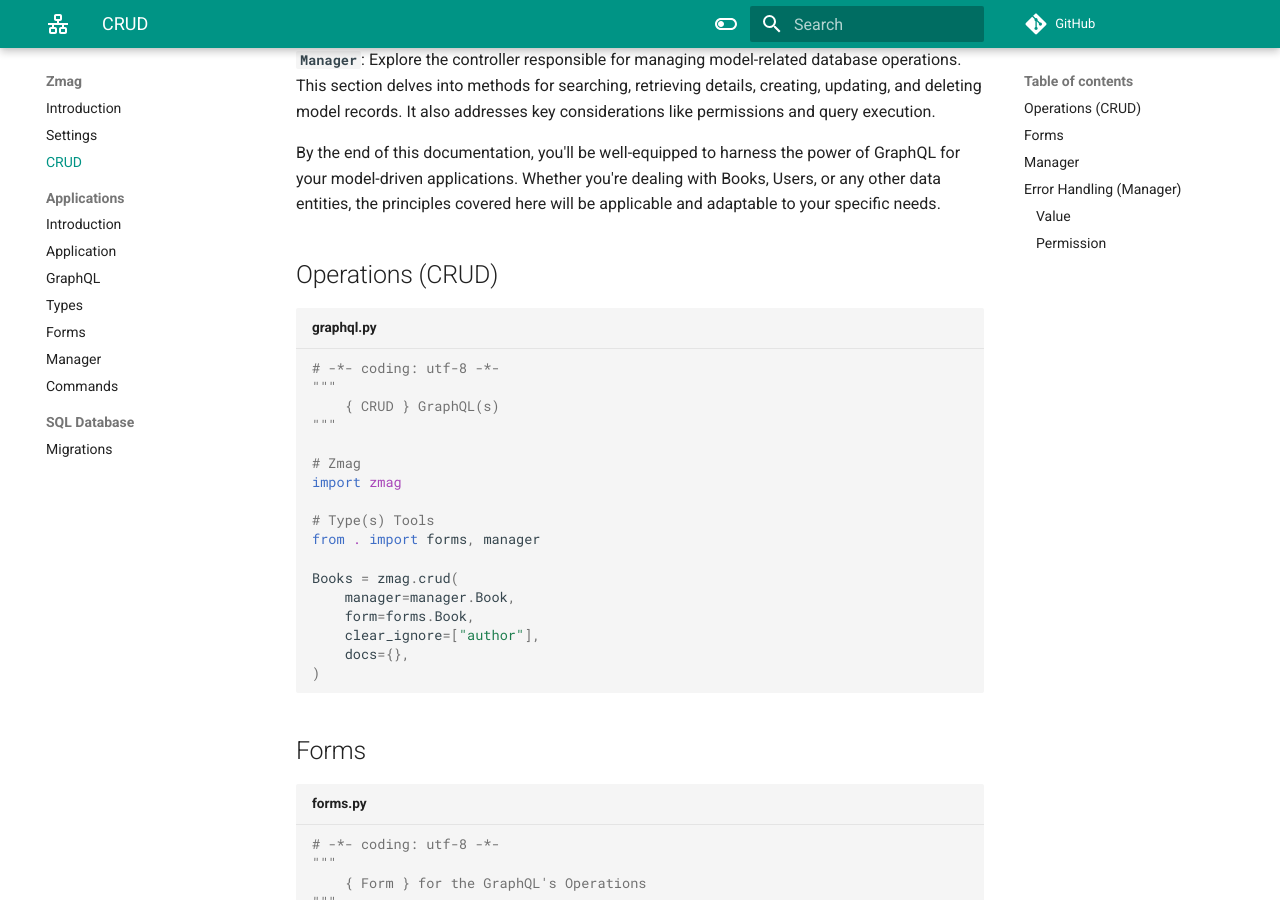
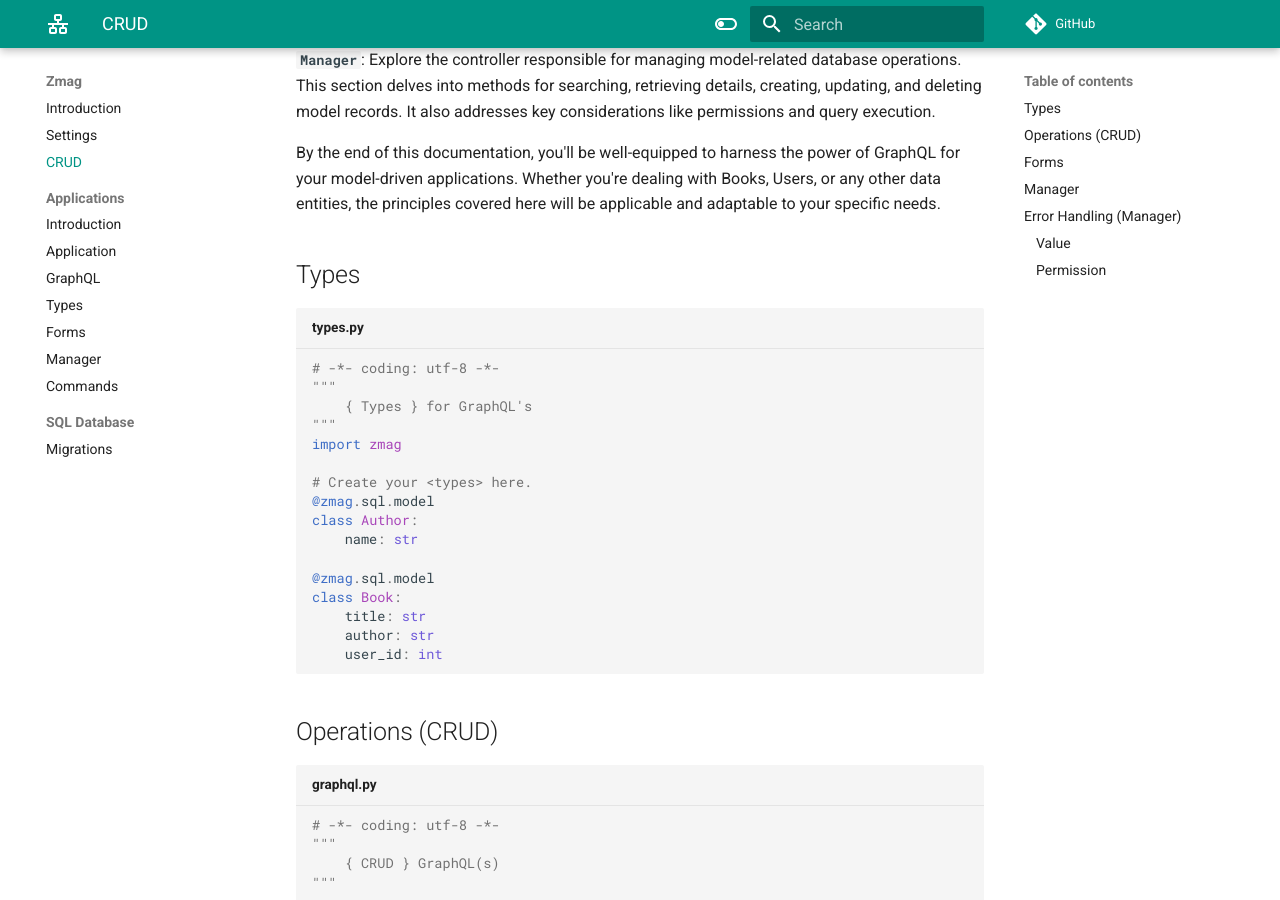
Before and after one commit to hlop3z/zmag, an MkDocs documentation site: the page built from docs/docs/crud.md, in a window 1280 px wide and 900 px high, scrolled down 385 px. Built offline with MkDocs 1.6.1 and Material for MkDocs 9.7.7, drawn with Linux system fonts in a browser that asks for light colours; comment, search, counter and statistics services are not loaded.

Commit message:
Update crud.md

````diff
--- a/docs/docs/crud.md
+++ b/docs/docs/crud.md
@@ -9,6 +9,27 @@ This documentation offers a comprehensive guide to working with GraphQL operatio
 **`Manager`**: Explore the controller responsible for managing model-related database operations. This section delves into methods for searching, retrieving details, creating, updating, and deleting model records. It also addresses key considerations like permissions and query execution.
 
 By the end of this documentation, you'll be well-equipped to harness the power of GraphQL for your model-driven applications. Whether you're dealing with Books, Users, or any other data entities, the principles covered here will be applicable and adaptable to your specific needs.
+
+## Types
+
+```python title="types.py"
+# -*- coding: utf-8 -*-
+"""
+    { Types } for GraphQL's
+"""
+import zmag
+
+# Create your <types> here.
+@zmag.sql.model
+class Author:
+    name: str
+
+@zmag.sql.model
+class Book:
+    title: str
+    author: str
+    user_id: int
+```
 
 ## Operations (CRUD)
 
````
